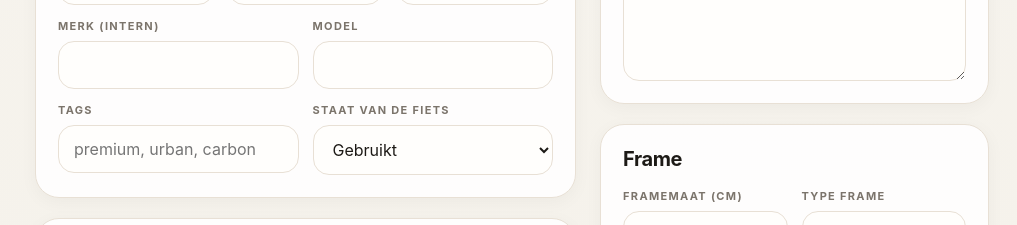
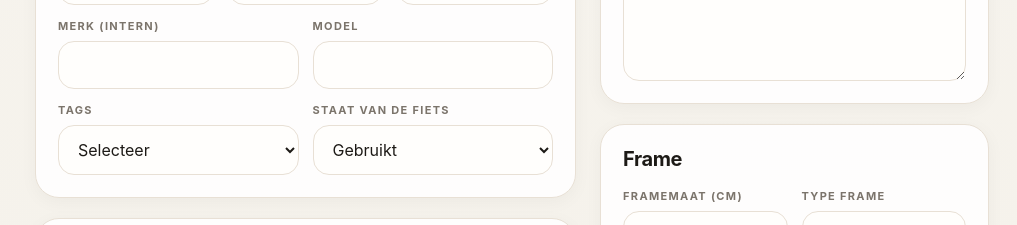
Before and after one commit to kenzy204/MRA-Inventory, a React app in the folder frontend/: page /bikes/new in a window 1280 px wide. Shown: the part 1200-1425 px from the top of the page, without its empty margins (263-1280 px from the left). Built offline with nearby package versions, Linux system fonts and the light colour scheme; no server answers; sample sign-in values are in the browser's storage; the HTML template or start-up script is replaced by a standard one.

Commit message:
Update BikeForm.jsx

```diff
--- a/frontend/src/components/BikeForm.jsx
+++ b/frontend/src/components/BikeForm.jsx
@@ -276,13 +276,17 @@ export default function BikeForm({
           <div className="field-grid-2" style={{ marginTop: 14 }}>
            <div className="field">
   <label>Tags</label>
-              <input
-                className="input"
+  <select
+    className="select"
     name="tags"
     value={form.tags ?? ''}
     onChange={handleChange}
-                placeholder="premium, urban, carbon"
-              />
+  >
+    <option value="">Selecteer</option>
+    <option value="MRA-Zwolle">MRA-Zwolle</option>
+    <option value="MRA-Beilen">MRA-Beilen</option>
+    <option value="MRA-Eindhoven">MRA-Eindhoven</option>
+  </select>
 </div>
             <div className="field">
               <label>Staat van de fiets</label>
```
Lines whose indentation alone changed are shown as unchanged.
